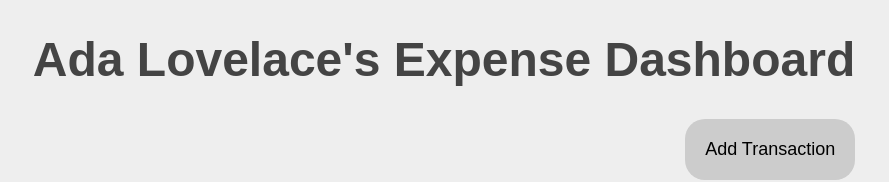
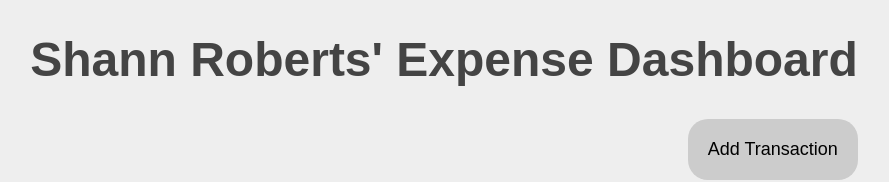
Before and after one commit to Shannspan/react-expense-tracker-app, a React (Create React App) app: page / in a window 1280 px wide. Shown: the top 182 px of the page, without its empty margins (196-1085 px from the left). Built offline with nearby package versions, Linux system fonts and the light colour scheme; no server answers.

Commit message:
Include React app - delete not working fix needed

```diff
--- a/src/components/Header.js
+++ b/src/components/Header.js
@@ -2,12 +2,12 @@ import React from "react";
 
 export const Header = () => {
   const userName = {
-    firstName: "Ada",
-    lastName: "Lovelace",
+    firstName: "Shann",
+    lastName: "Roberts",
   };
   return (
     <h1>
-      {userName.firstName} {userName.lastName}'s Expense Dashboard
+      {userName.firstName} {userName.lastName}' Expense Dashboard
     </h1>
   );
 };
--- a/src/context/GlobalState.js
+++ b/src/context/GlobalState.js
@@ -11,7 +11,7 @@ export const GlobalContext = createContext(initialState);
 
 //set API configuration
 const axios = require('axios').default;
-axios.defaults.baseURL = 'http://localhost:3005/expense'; //if your api is hosted elsewhere update here
+axios.defaults.baseURL = 'http://localhost:3000/expense'; //if your api is hosted elsewhere update here
 
 // Provider component
 export const GlobalProvider = ({ children }) => {
```
